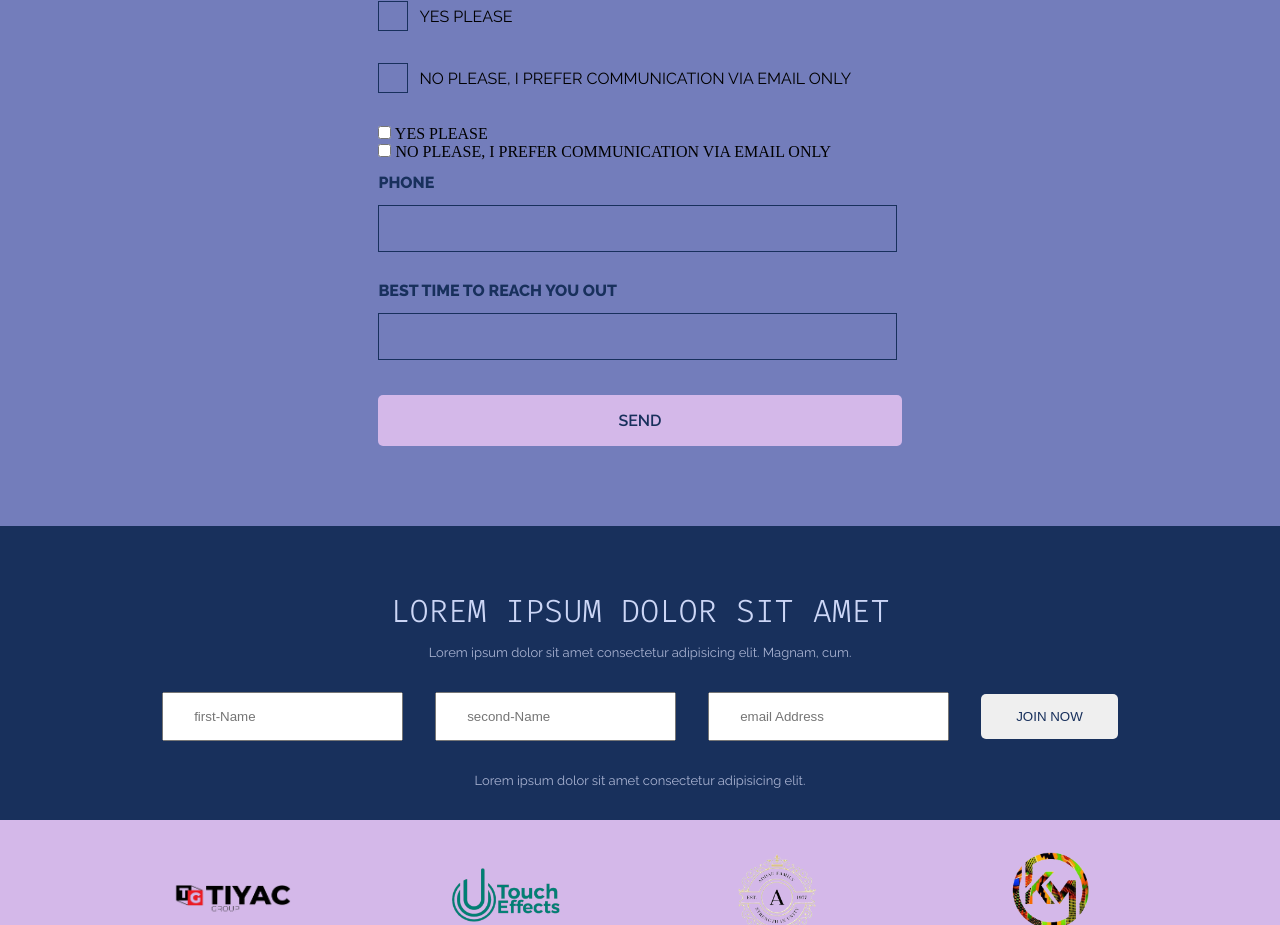
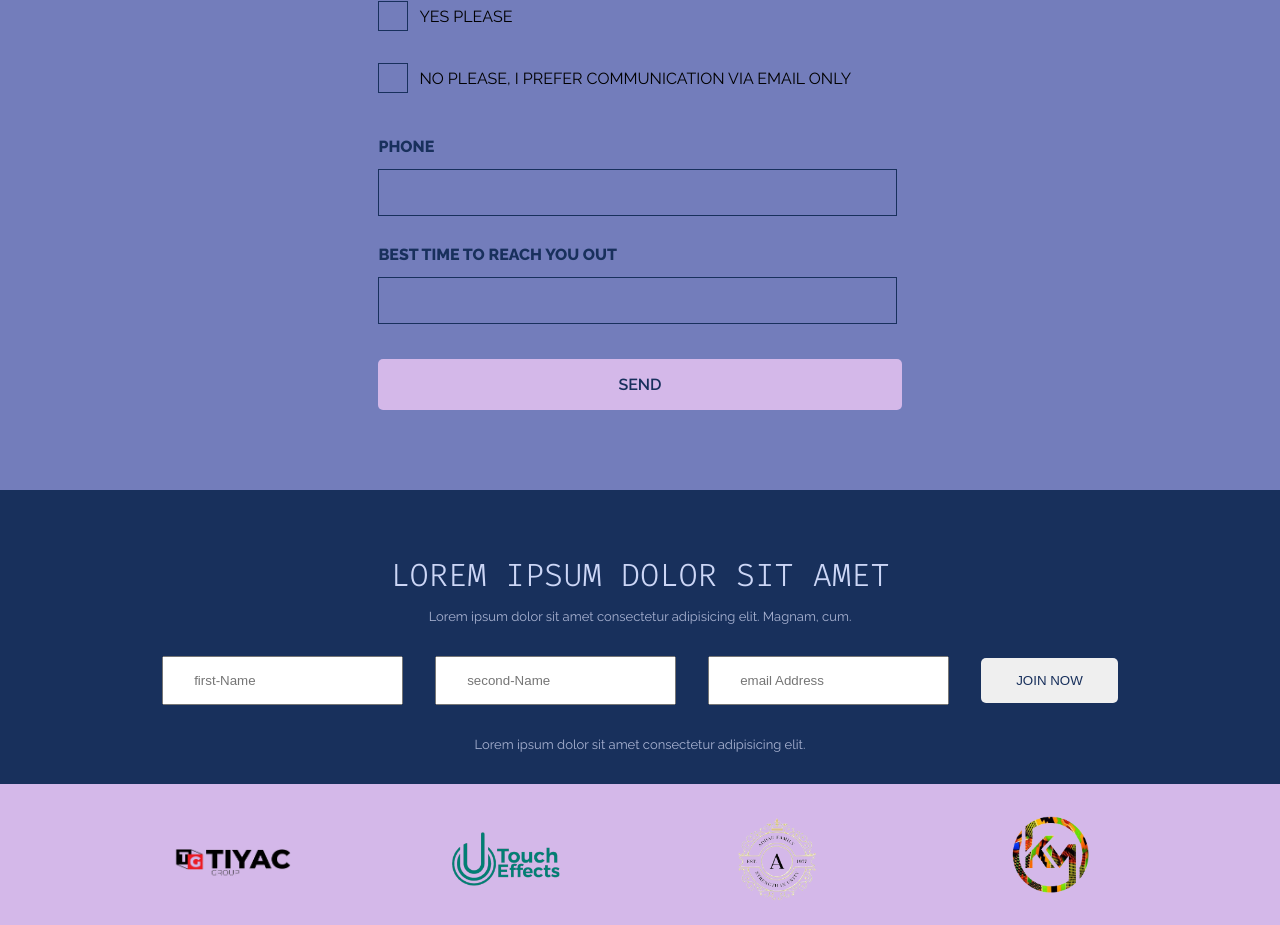
Before and after one commit to Baah-Danso-Kenneth/Next-Onyx-tour, a Next.js app: page /TalkToUs in a window 1280 px wide. Shown: the part 956-1881 px from the top of the page. Built offline with nearby package versions, Linux system fonts and the light colour scheme.

Commit message:
loader added to talktous component

```diff
--- a/src/pages/TalkToUs.tsx
+++ b/src/pages/TalkToUs.tsx
@@ -1,12 +1,27 @@
 import Layout from '@/components/Layout'
+import Loading from '@/components/Loading'
 import Hello from '@/section/About/SayHello/Hello'
-import React from 'react'
+import React,{useState,useEffect} from 'react'
 
 function TalkToUs() {
+  const [loading,setLoading]=useState(false)
+
+  useEffect(()=>{
+      setTimeout(()=>{
+        setLoading(true)
+      },3000)
+  },[])
+
   return (
+    !loading ?
+    <Loading/>
+      :
+      (
     <Layout>
       <Hello/>
     </Layout>
+      )
+
   )
 }
 
--- a/src/section/About/SayHello/Hello.tsx
+++ b/src/section/About/SayHello/Hello.tsx
@@ -59,15 +59,6 @@ function Hello() {
                   </div>
            </div>
 
-                    <div className="checkbox-item">
-                       <label htmlFor="yes" className="checkbox-label">
-                          <input type="checkbox" id="yes" className="box-checks" /> Yes please
-                        </label>
-                     <label htmlFor="no" className="checkbox-label">
-                      <input type="checkbox" id="no" /> No please, I prefer communication via email only
-                     </label>
-                  </div>
-
 
                    </div>
 
```
